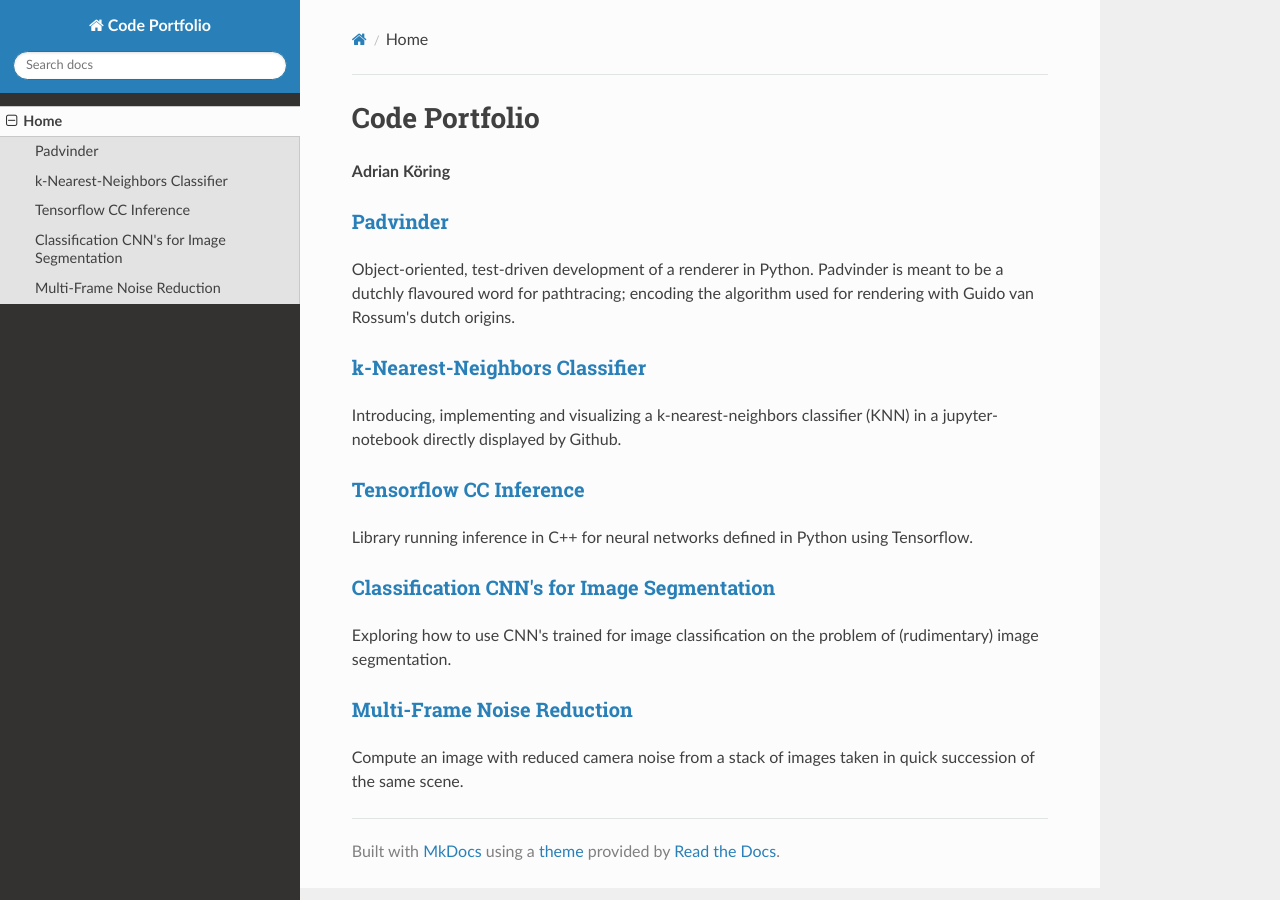
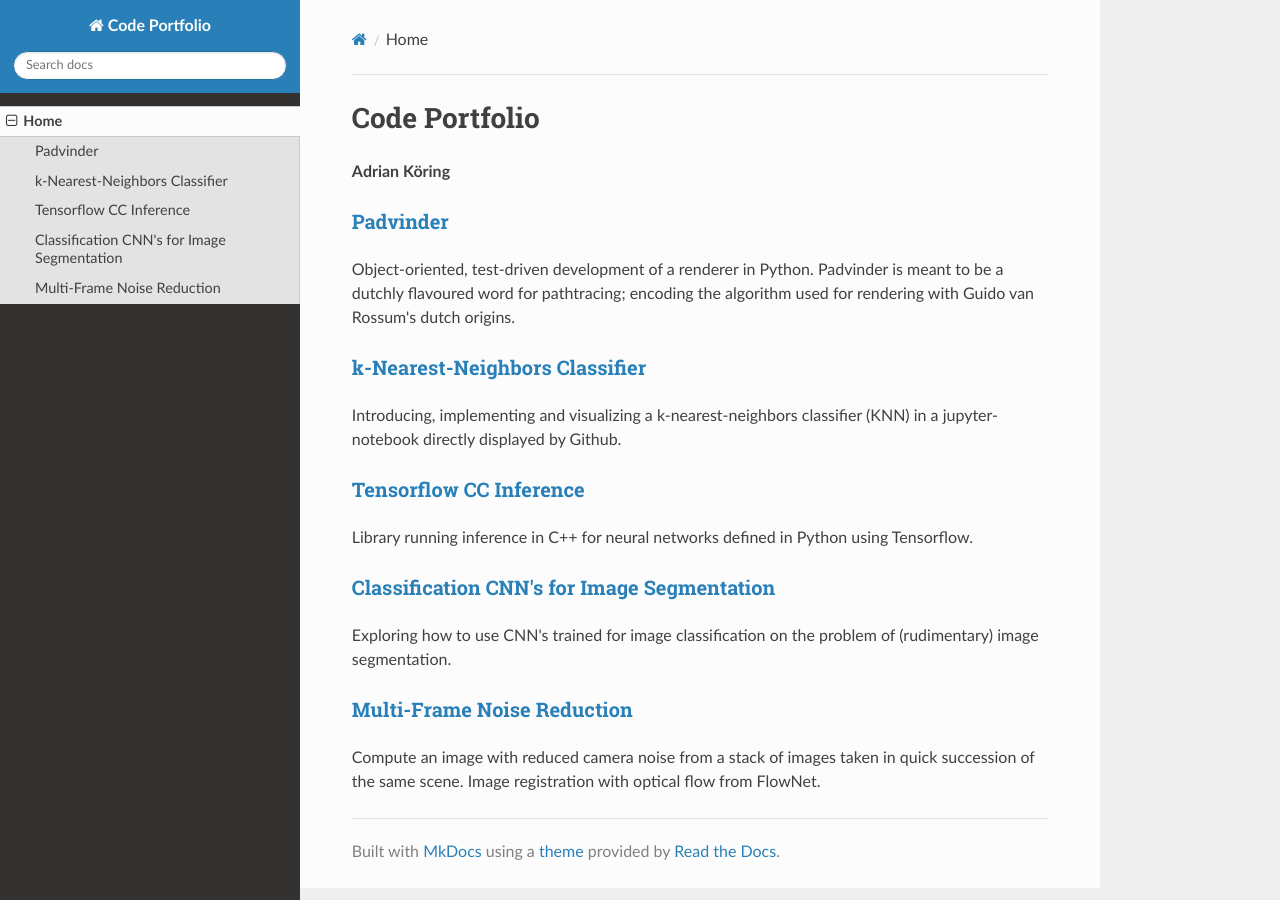
Before and after one commit to adriankoering/adriankoering.github.io, an MkDocs documentation site: the page built from docs/index.md, in a window 1280 px wide. Built offline with MkDocs 1.6.1, drawn with Linux system fonts in a browser that asks for light colours; nearby versions of some CDN libraries; old or Windows-style settings are respelled for this version of MkDocs.

Commit message:
Add mention of FlowNet

```diff
--- a/docs/index.md
+++ b/docs/index.md
@@ -17,4 +17,4 @@ Library running inference in C++ for neural networks defined in Python using Ten
 Exploring how to use CNN's trained for image classification on the problem of (rudimentary) image segmentation.
 
 ### [Multi-Frame Noise Reduction](https://github.com/adriankoering/multi-frame-noise-reduction)
-Compute an image with reduced camera noise from a stack of images taken in quick succession of the same scene.
+Compute an image with reduced camera noise from a stack of images taken in quick succession of the same scene. Image registration with optical flow from FlowNet.
```
Also changed, not shown: site/index.html, site/search/search_index.json.
